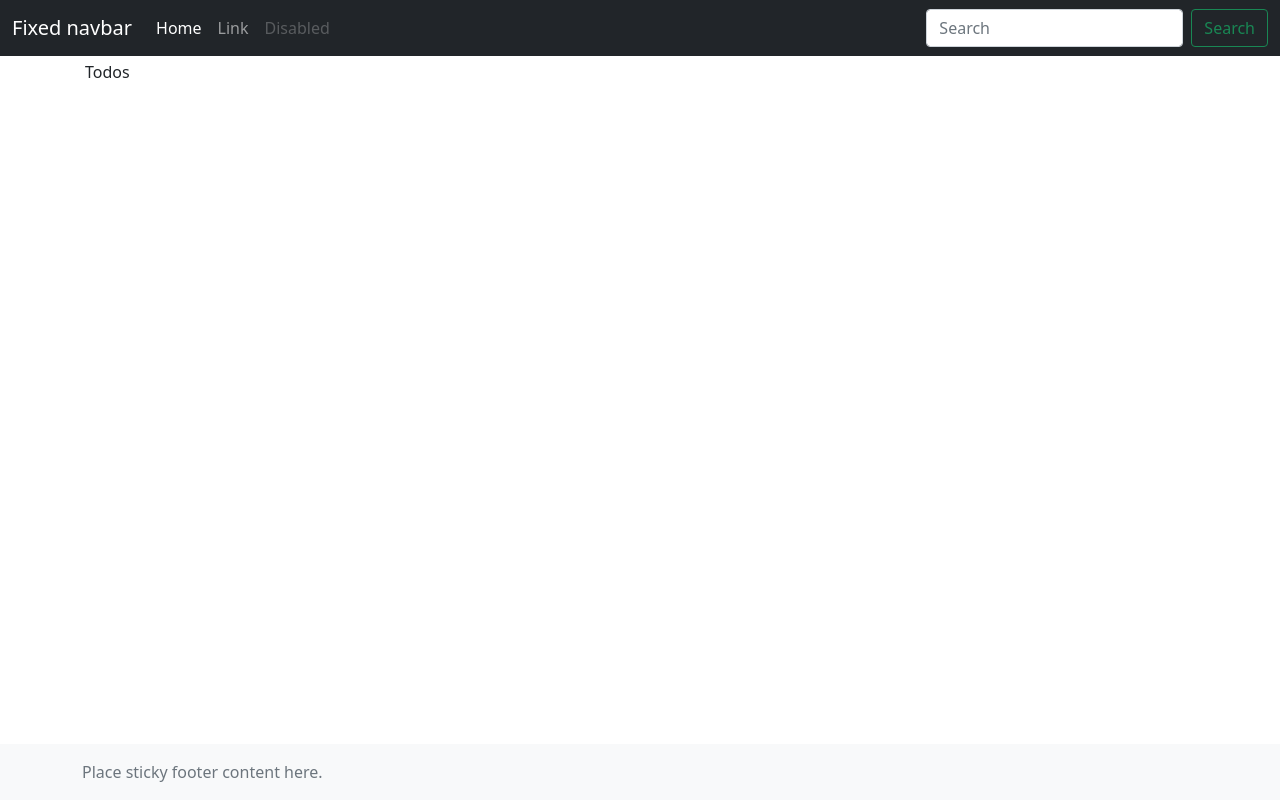
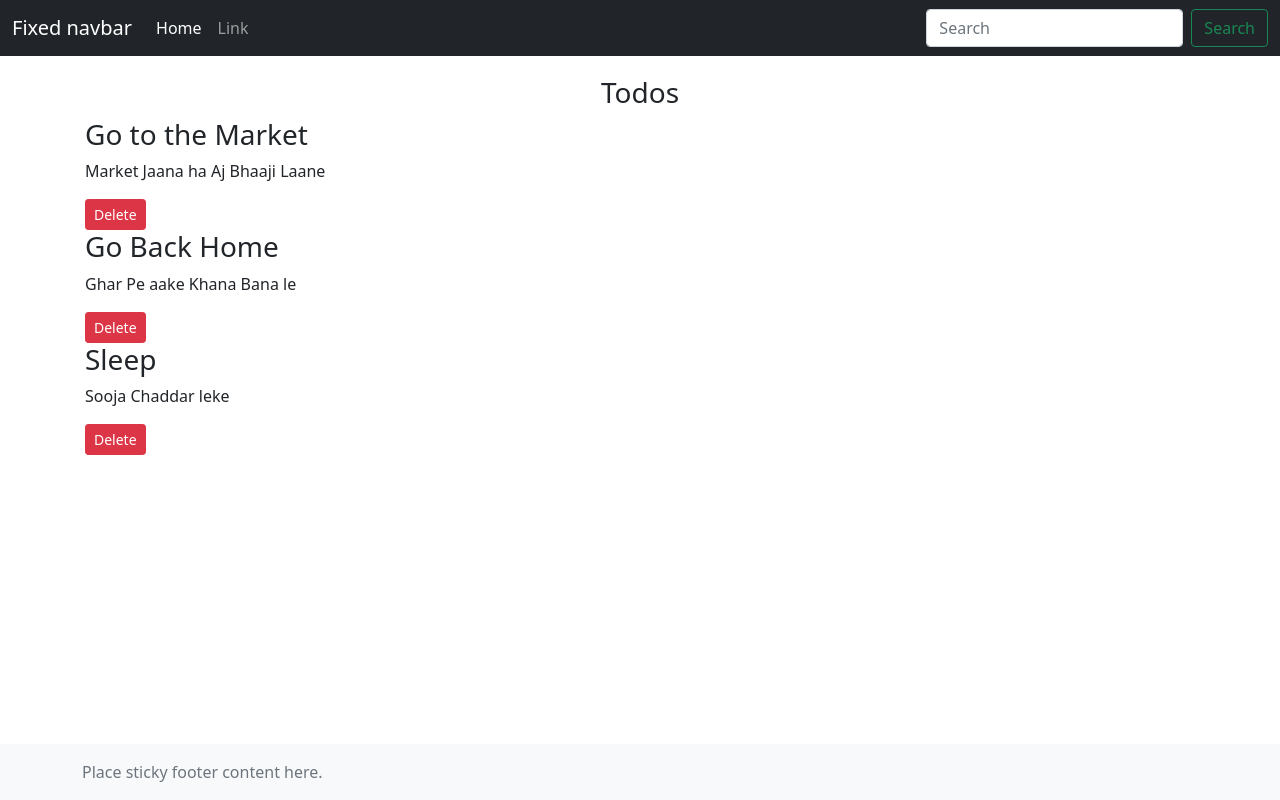
Before and after one commit to stingrayzboy/todolist, a React (Create React App) app: page / in a window 1280 px wide. Built offline with nearby package versions, Linux system fonts and the light colour scheme.

Commit message:
Added a way to delete todos

```diff
--- a/src/App.js
+++ b/src/App.js
@@ -4,14 +4,38 @@ import Nav from './Layout/Nav';
 import Footer from './Layout/Footer';
 import 'bootstrap/dist/js/bootstrap.js'
 import Todos from './Components/Todos';
+import { useState } from 'react';
 
 function App() {
+
+  const[todos, setTodos] = useState([
+      {
+          sno: 1,
+          title: "Go to the Market",
+          desc: "Market Jaana ha Aj Bhaaji Laane"
+      },
+      {
+          sno: 2,
+          title: "Go Back Home",
+          desc: "Ghar Pe aake Khana Bana le"
+      },
+      {
+          sno: 3,
+          title: "Sleep",
+          desc: "Sooja Chaddar leke"
+      }
+  ]);
+  const onDelete = (todo) => {
+    setTodos(todos.filter((e)=> {
+      return e != todo;
+    }))
+  }
   return (
     <>
     <Nav></Nav>
     <main className="flex-shrink-0">
       <div className="container">
-        <Todos/>
+        <Todos todos={todos} onDelete={onDelete}/>
       </div>
     </main>
     <Footer></Footer>
--- /dev/null
+++ b/src/Components/TodoItem.js
@@ -0,0 +1,14 @@
+import React from 'react'
+
+const TodoItem = ({todo, onDelete}) => {
+
+  return (
+    <>
+      <h3>{todo.title}</h3>
+      <p>{todo.desc}</p>
+      <button className='btn btn-sm btn-danger' onClick={() => {onDelete(todo)}}>Delete</button>
+    </>
+  )
+}
+
+export default TodoItem
--- a/src/Components/Todos.js
+++ b/src/Components/Todos.js
@@ -1,8 +1,16 @@
 import React from 'react'
+import TodoItem from './TodoItem'
 
-const Todos = () => {
+const Todos = (props) => {
   return (
-    <div>Todos</div>
+    <div className='my-3'>
+        <h3 className='text-center'>Todos</h3>
+        {props.todos.map((todo) => {
+            return (
+                <TodoItem todo={todo} key={todo.sno} onDelete={props.onDelete}/>
+            )
+        })}
+    </div>
   )
 }
 
--- a/src/Layout/Nav.js
+++ b/src/Layout/Nav.js
@@ -17,9 +17,6 @@ const Nav = () => {
                 <li className="nav-item">
                     <a className="nav-link" href="#">Link</a>
                 </li>
-                <li className="nav-item">
-                    <a className="nav-link disabled" href="#" tabindex="-1" aria-disabled="true">Disabled</a>
-                </li>
                 </ul>
                 <form className="d-flex">
                 <input className="form-control me-2" type="search" placeholder="Search" aria-label="Search"/>
```
